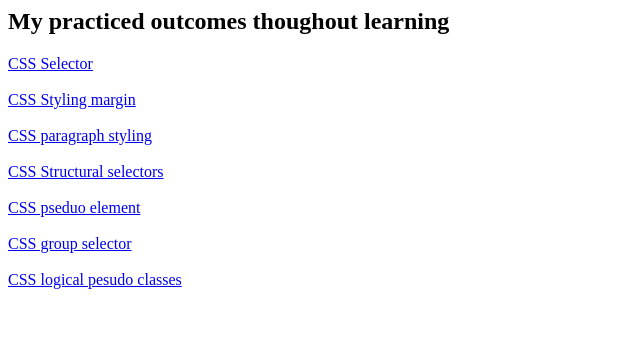
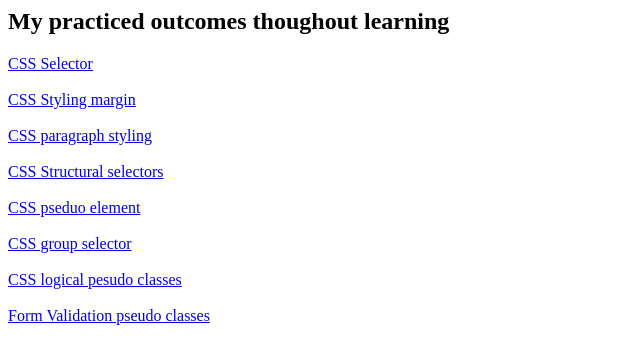
Before and after one commit to princypatel-creator/practice-codes, a plain HTML site: page index.html in a window 1280 px wide. Shown: the whole page, without its empty margins (0-640 px from the left). Drawn offline with Linux system fonts and the light colour scheme.

Commit message:
index up

```diff
--- a/index.html
+++ b/index.html
@@ -11,5 +11,6 @@
         <a href="pseduoee.html">CSS pseduo element</a><br><br>
         <a href="selector.html">CSS group selector</a><br><br>
         <a href="logical.html">CSS logical pesudo classes</a><br><br>
+        <a href="pseudo-input.html">Form Validation pseudo classes</a><br><br>
     </body>
 </html>
```
